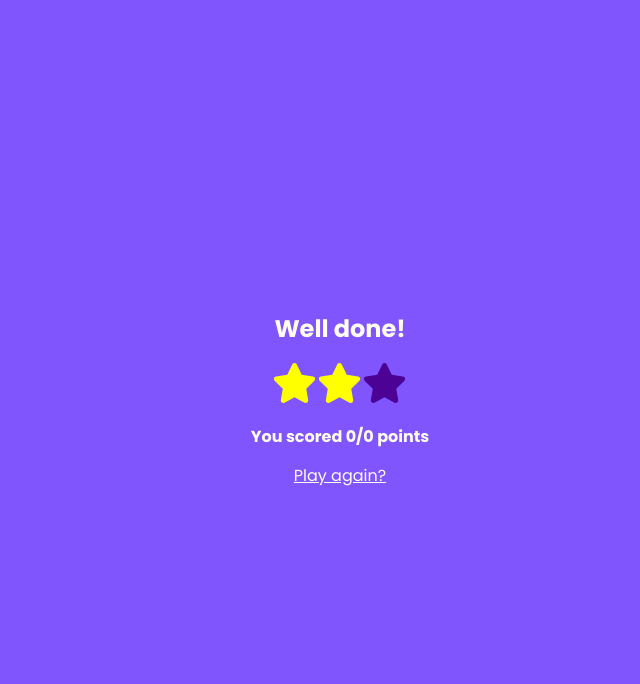
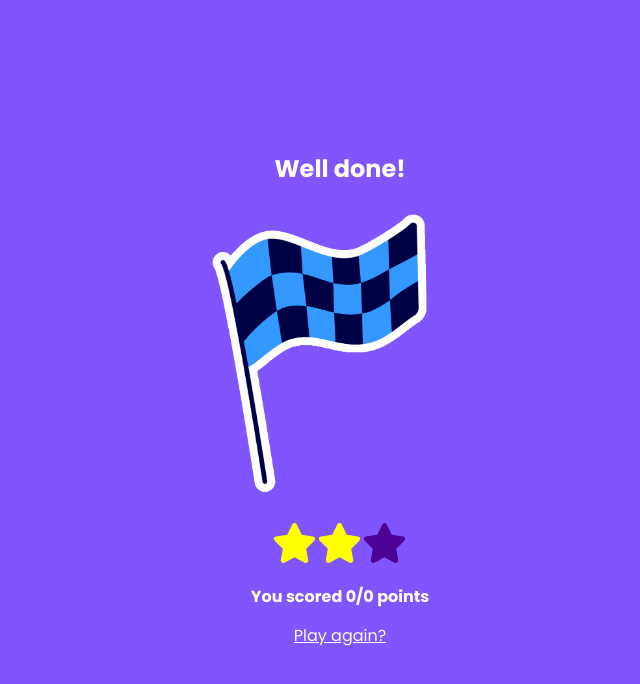
Before and after one commit to camligo/trivia, a React (Vite) app in the folder trivia-ui/: page /game/results in a window 1280 px wide. Shown: the top 684 px of the page, without its empty margins (300-940 px from the left). Built offline with nearby package versions, Linux system fonts and the light colour scheme; no server answers.

Commit message:
adds animations in results page based on score percentage

```diff
--- /dev/null
+++ b/trivia-ui/src/components/ResultAnimation/ResultAnimation.module.scss
@@ -0,0 +1,7 @@
+.GifContainer {
+    height: 300px;
+}
+
+.Gif {
+    height: 100%;
+}
--- a/trivia-ui/src/components/ResultAnimation/ResultAnimation.tsx
+++ b/trivia-ui/src/components/ResultAnimation/ResultAnimation.tsx
@@ -1,12 +1,23 @@
 import bottle from "../../assets/rondy-stickers-exploding-bottle-1.gif"
 import help from "../../assets/rondy-stickers-lettering-sticker-help.gif"
-import flag from "../../assets/rondy-stickers-lettering-sticker-help.gif"
+import flag from "../../assets/rondy-stickers-checkered-flag.gif"
+import styles from "./ResultAnimation.module.scss";
 
-const ResultAnimation = () => {
+interface ResultAnimationProps {
+  percentageScore: number;
+}
+
+const ResultAnimation = ({ percentageScore }: ResultAnimationProps) => {
+  let img = flag;
+  if (percentageScore >= 75) {
+    img = bottle;
+  } else if (percentageScore < 40) {
+    img = help;
+  }
 
   return (
-    <div>
-      <img src="" alt="" />
+    <div className={styles.GifContainer}>
+      <img src={img} alt={img} className={styles.Gif} />
     </div>
   )
 }
--- a/trivia-ui/src/pages/ResultsPage/ResultsPage.tsx
+++ b/trivia-ui/src/pages/ResultsPage/ResultsPage.tsx
@@ -5,6 +5,7 @@ import { Link } from "react-router-dom";
 import { QuestionsContext } from "../../context/QuestionsContextProvider/QuestionsContextProvider";
 import { calculateResult } from "../../services/trivia-service";
 import StarIcon from "../../components/StarIcon/StarIcon";
+import ResultAnimation from "../../components/ResultAnimation/ResultAnimation";
 
 const ResultsPage = () => {
   const scoreContext = useContext(ScoreContext);
@@ -34,6 +35,9 @@ const ResultsPage = () => {
   return (
     <div className={styles.wrapper}>
       <h2 className={styles.text}>{resultMessage}</h2>
+
+      <ResultAnimation percentageScore={percentageScore}/>
+
       <div className={styles.stars}>
         {[...Array(3)].map((_, index) => (
           <StarIcon key={index} isFilled={index < starsToFill}/>
```
Also changed, not shown: 1 other file (tests, documents, lock files or other folders).
